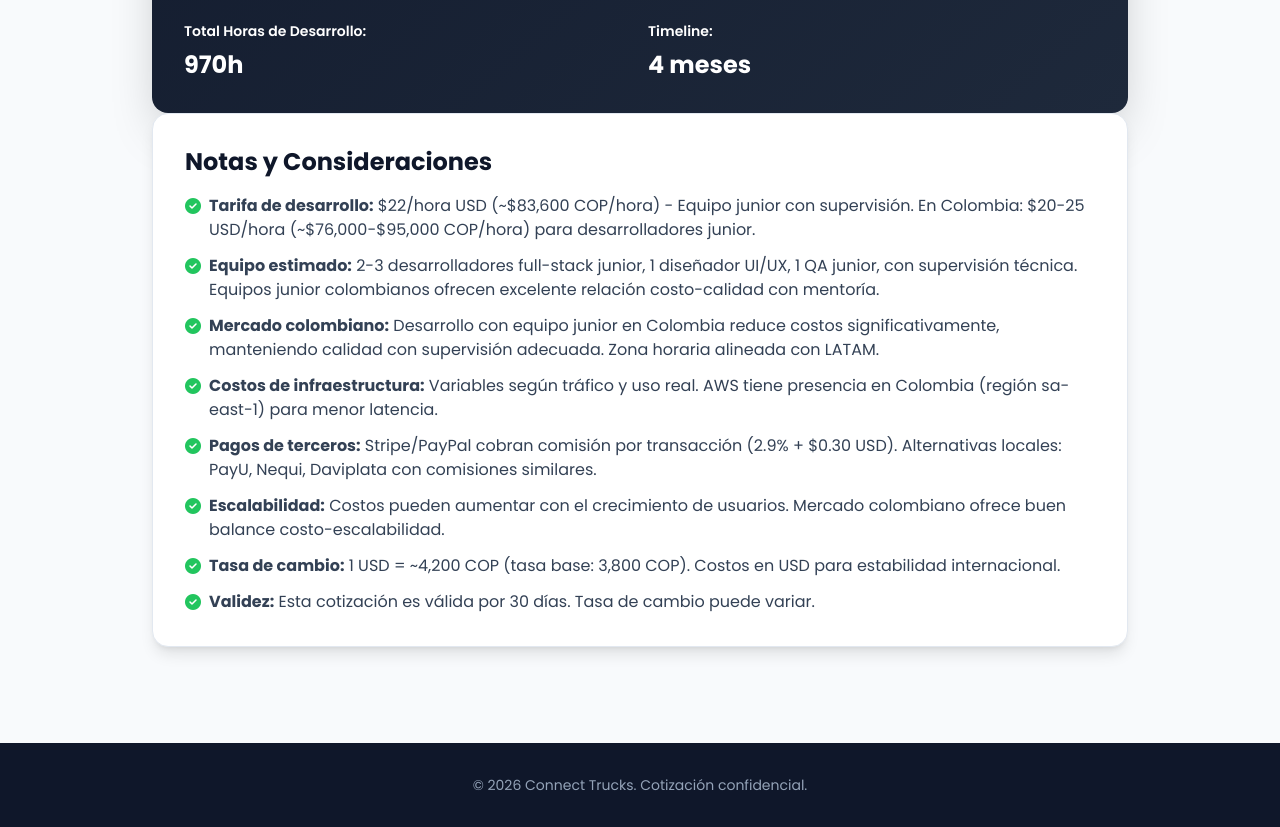
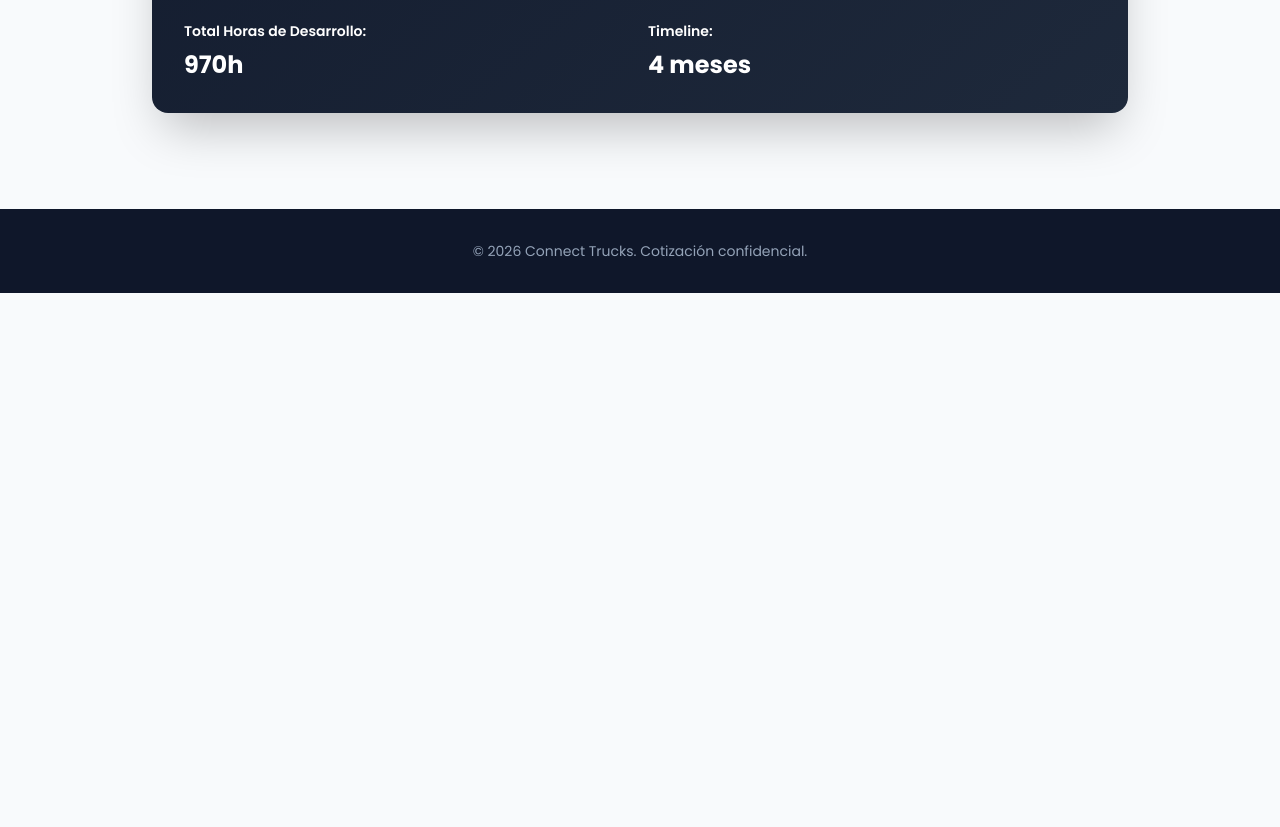
Before and after one commit to angeval25/CONNECTTRUCKS, a website: page cotizacion-plataforma.html in a window 1280 px wide. Shown: the part 6022-6849 px from the top of the page. After the commit the page ends 6315 px from the top, so only its background shows below. Drawn offline with nearby package versions, Linux system fonts and the light colour scheme.

Commit message:
Remove 'Notas y Consideraciones' section

```diff
--- a/cotizacion-plataforma.html
+++ b/cotizacion-plataforma.html
@@ -646,44 +646,6 @@
             </div>
         </section>
 
-        <!-- Notas y Consideraciones -->
-        <section class="bg-white rounded-2xl p-8 shadow-lg border border-slate-200">
-            <h2 class="text-2xl font-bold text-slate-900 mb-4">Notas y Consideraciones</h2>
-            <ul class="space-y-3 text-slate-700">
-                <li class="flex items-start space-x-2">
-                    <i class="fas fa-check-circle text-green-500 mt-1"></i>
-                    <span><strong>Tarifa de desarrollo:</strong> $22/hora USD (~$83,600 COP/hora) - Equipo junior con supervisión. En Colombia: $20-25 USD/hora (~$76,000-$95,000 COP/hora) para desarrolladores junior.</span>
-                </li>
-                <li class="flex items-start space-x-2">
-                    <i class="fas fa-check-circle text-green-500 mt-1"></i>
-                    <span><strong>Equipo estimado:</strong> 2-3 desarrolladores full-stack junior, 1 diseñador UI/UX, 1 QA junior, con supervisión técnica. Equipos junior colombianos ofrecen excelente relación costo-calidad con mentoría.</span>
-                </li>
-                <li class="flex items-start space-x-2">
-                    <i class="fas fa-check-circle text-green-500 mt-1"></i>
-                    <span><strong>Mercado colombiano:</strong> Desarrollo con equipo junior en Colombia reduce costos significativamente, manteniendo calidad con supervisión adecuada. Zona horaria alineada con LATAM.</span>
-                </li>
-                <li class="flex items-start space-x-2">
-                    <i class="fas fa-check-circle text-green-500 mt-1"></i>
-                    <span><strong>Costos de infraestructura:</strong> Variables según tráfico y uso real. AWS tiene presencia en Colombia (región sa-east-1) para menor latencia.</span>
-                </li>
-                <li class="flex items-start space-x-2">
-                    <i class="fas fa-check-circle text-green-500 mt-1"></i>
-                    <span><strong>Pagos de terceros:</strong> Stripe/PayPal cobran comisión por transacción (2.9% + $0.30 USD). Alternativas locales: PayU, Nequi, Daviplata con comisiones similares.</span>
-                </li>
-                <li class="flex items-start space-x-2">
-                    <i class="fas fa-check-circle text-green-500 mt-1"></i>
-                    <span><strong>Escalabilidad:</strong> Costos pueden aumentar con el crecimiento de usuarios. Mercado colombiano ofrece buen balance costo-escalabilidad.</span>
-                </li>
-                <li class="flex items-start space-x-2">
-                    <i class="fas fa-check-circle text-green-500 mt-1"></i>
-                    <span><strong>Tasa de cambio:</strong> 1 USD = ~4,200 COP (tasa base: 3,800 COP). Costos en USD para estabilidad internacional.</span>
-                </li>
-                <li class="flex items-start space-x-2">
-                    <i class="fas fa-check-circle text-green-500 mt-1"></i>
-                    <span><strong>Validez:</strong> Esta cotización es válida por 30 días. Tasa de cambio puede variar.</span>
-                </li>
-            </ul>
-        </section>
     </main>
 
     <!-- Footer -->
```
